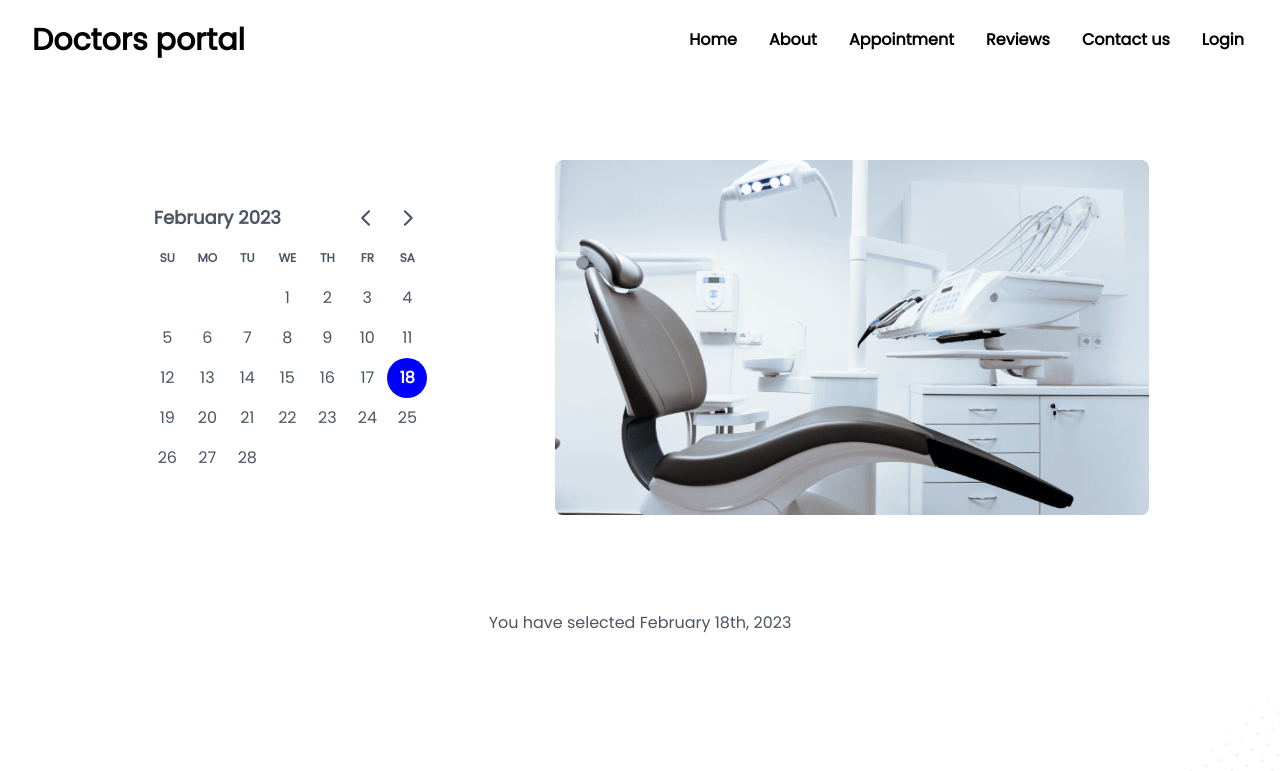
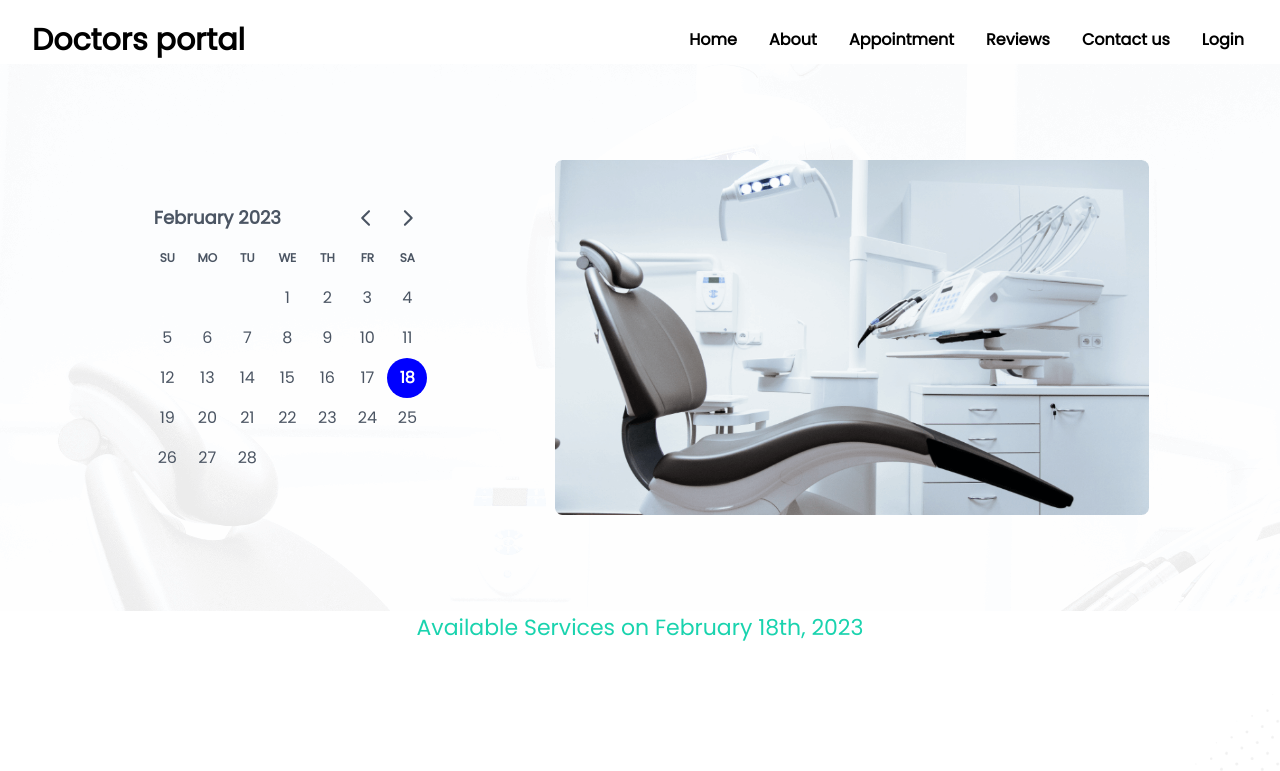
Before and after one commit to RedEye75/Doctors-portal-client, a React (Create React App) app: page /appointment in a window 1280 px wide. Shown: the top 771 px of the page. Built offline with nearby package versions, Linux system fonts and the light colour scheme.

Commit message:
share state from appointment to the children

```diff
--- a/src/Components/pages/Appointement/Appointment.jsx
+++ b/src/Components/pages/Appointement/Appointment.jsx
@@ -1,10 +1,17 @@
-import React from "react";
+import React, { useState } from "react";
 import AppointmentBanner from "./AppointmentBanner";
+import AvailableAppointment from "./AvailableAppointment";
 
 const Appointment = () => {
+  // here i use lift up the state strategy
+  const [selectedDate, setselectedDate] = useState(new Date());
   return (
     <div>
-      <AppointmentBanner></AppointmentBanner>
+      <AppointmentBanner
+        x={selectedDate}
+        y={setselectedDate}
+      ></AppointmentBanner>
+      <AvailableAppointment x={selectedDate}></AvailableAppointment>
     </div>
   );
 };
--- a/src/Components/pages/Appointement/AppointmentBanner.jsx
+++ b/src/Components/pages/Appointement/AppointmentBanner.jsx
@@ -2,18 +2,23 @@ import React, { useState } from "react";
 import chair from "../../../assets/images/chair.png";
 import { DayPicker } from "react-day-picker";
 import { format } from "date-fns";
+import bg from "../../../assets/images/bg.png";
 
-const AppointmentBanner = () => {
-  const [selectedDate, setselectedDate] = useState(new Date());
+const AppointmentBanner = ({ x, y }) => {
   return (
-    <div className="max-w-screen-xl mx-auto">
+    <div
+      style={{ background: `url(${bg})` }}
+      className="max-w-screen-xl  mx-auto"
+    >
       <section class="text-gray-600 body-font">
         <div class="container mx-auto flex justify-evenly px-5 py-24 md:flex-row flex-col items-center">
-          <DayPicker
-            mode="single"
-            selected={selectedDate}
-            onSelect={setselectedDate}
-          />
+          <div>
+            <DayPicker mode="single" selected={x} onSelect={y} />
+            {/*
+            <p className="text-green-500 font-bold ]">
+              You have selected {format(x, "PPP")}
+            </p> */}
+          </div>
 
           <div class="w-[594px] h-[355px]">
             <img
@@ -23,7 +28,6 @@ const AppointmentBanner = () => {
             />
           </div>
         </div>
-        <p>You have selected {format(selectedDate, "PPP")}</p>
       </section>
     </div>
   );
--- /dev/null
+++ b/src/Components/pages/Appointement/AvailableAppointment.jsx
@@ -0,0 +1,14 @@
+import { format } from "date-fns";
+import React from "react";
+
+const AvailableAppointment = ({ x }) => {
+  return (
+    <div>
+      <h1 className="text-[#19D3AE] text-[22px]">
+        Available Services on {format(x, "PPP")}
+      </h1>
+    </div>
+  );
+};
+
+export default AvailableAppointment;
```
